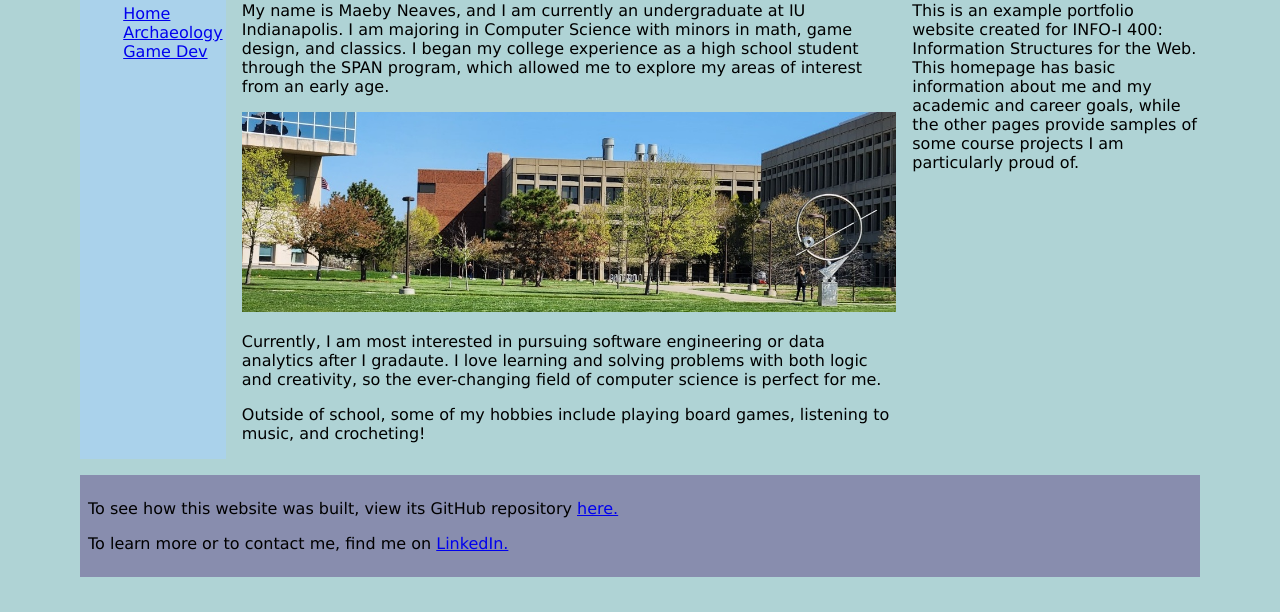
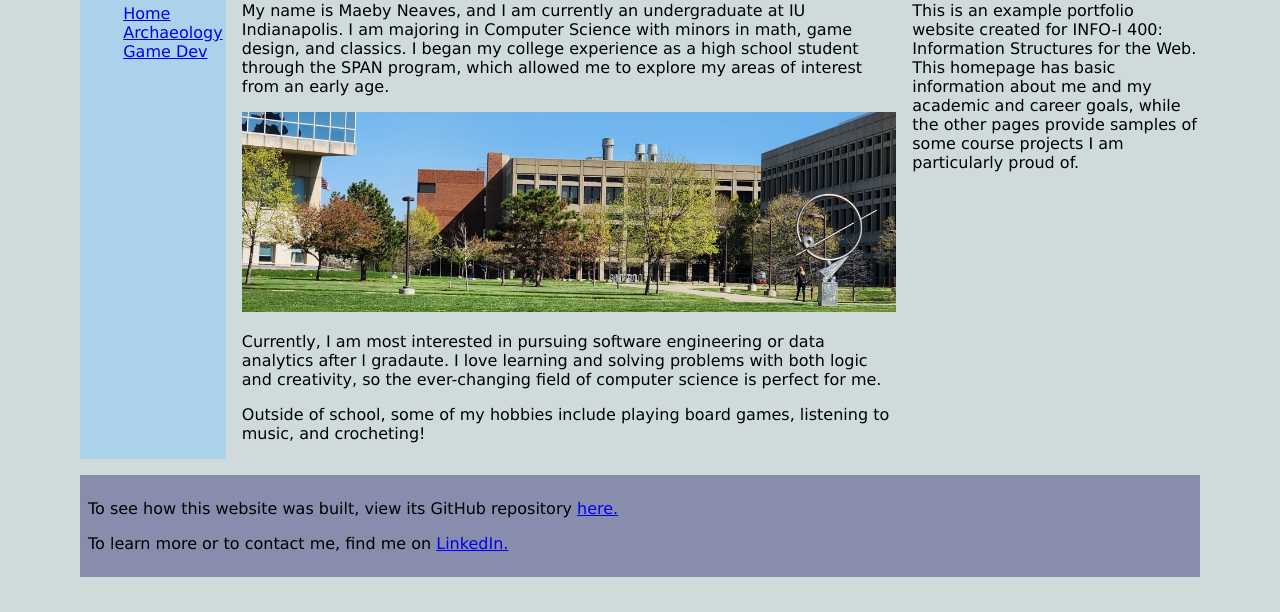
Before and after one commit to super-palm-tree/module6, a plain HTML site: page index.html in a window 1280 px wide. Shown: the part 188-800 px from the top of the page. Drawn offline with Linux system fonts and the light colour scheme.

Commit message:
Update mainstyles.css

```diff
--- a/styles/mainstyles.css
+++ b/styles/mainstyles.css
@@ -1,5 +1,5 @@
 body {
-	background-color: #AFD3D5;
+	background-color: #CFDBDB;
 	font-family: Verdana, sans-serif;
 }
 
```
